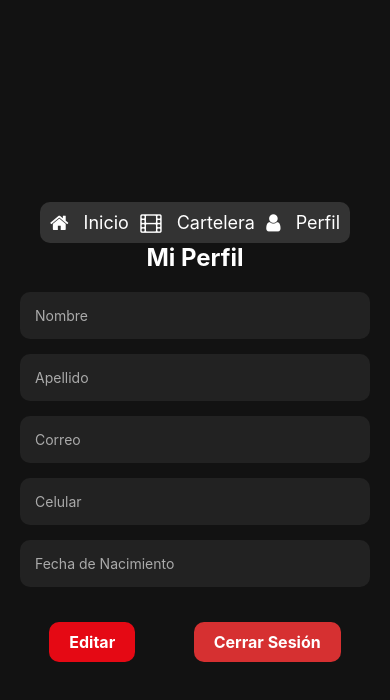
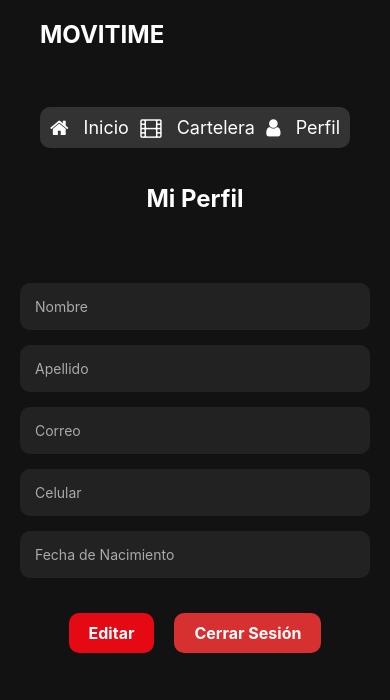
Before and after one commit to Justinarley/Back-Moviee, a React Native app: screen /Profile in a window 390 px wide. Shown: the top 700 px of the page. Built offline with nearby package versions, Linux system fonts and the light colour scheme; no server answers.

Commit message:
Realizacion de mejoras en el app junto con el api, falta realizar el boton de busqueda y el sistema de reserva

```diff
--- a/App.tsx
+++ b/App.tsx
@@ -1,8 +1,8 @@
 import { useState, useEffect } from 'react';
 import { StatusBar } from 'expo-status-bar';
+import AuthNavigator from './navigation/AuthNavigator';
 import { NavigationContainer } from '@react-navigation/native';
 import AsyncStorage from '@react-native-async-storage/async-storage';
-import AuthNavigator from './navigation/AuthNavigator';
 
 export default function App() {
   const [isAuthenticated, setIsAuthenticated] = useState(false);
--- a/components/Menu.tsx
+++ b/components/Menu.tsx
@@ -1,10 +1,9 @@
 import React from 'react';
-import { View, Text, TouchableOpacity, StyleSheet } from 'react-native';
+import Icon from 'react-native-vector-icons/FontAwesome';
 import { useNavigation } from '@react-navigation/native';
 import { StackNavigationProp } from '@react-navigation/stack';
-import Icon from 'react-native-vector-icons/FontAwesome';
+import { View, Text, TouchableOpacity, StyleSheet } from 'react-native';
 
-// Tipos del stack de navegación
 type AuthStackParamList = {
   Profile: undefined;
   Home: undefined;
@@ -56,19 +55,19 @@ const styles = StyleSheet.create({
     borderRadius: 10,
     padding: 10,
     marginHorizontal: 20,
-    flexDirection: 'row', // Cambiado a 'row' para disposición horizontal
-    justifyContent: 'space-between', // Para distribuir de manera equitativa
+    flexDirection: 'row',
+    justifyContent: 'space-between',
   },
   menuItem: {
-    flexDirection: 'row', // Disposición horizontal para el ícono y el texto
-    alignItems: 'center', // Centra los elementos verticalmente
+    flexDirection: 'row',
+    alignItems: 'center',
   },
   menuItemText: {
     color: '#FFF',
     fontSize: 18,
-    marginLeft: 10, // Espacio entre el ícono y el texto
+    marginLeft: 10,
   },
   icon: {
-    paddingRight: 5, // Un pequeño espacio entre el ícono y el texto
+    paddingRight: 5,
   },
 });
--- a/screens/CarteleraScreen.tsx
+++ b/screens/CarteleraScreen.tsx
@@ -10,18 +10,17 @@ import {
   Button as RNButton,
   TouchableOpacity,
 } from 'react-native'
+import Menu from '../components/Menu'
 import { Calendar } from 'react-native-calendars'
 import { useNavigation } from '@react-navigation/native'
 import { StackNavigationProp } from '@react-navigation/stack'
-import Menu from '../components/Menu'
-
 
 type AuthStackParamList = {
   Login: undefined
   Register: undefined
   Home: undefined
   Cartelera: undefined
-};
+}
 
 type CarteleraScreenNavigationProp = StackNavigationProp<AuthStackParamList, 'Cartelera'>
 type HomeScreenNavigationProp = StackNavigationProp<AuthStackParamList, 'Home'>
@@ -35,7 +34,7 @@ const carouselData = [
   { image: require('../assets/Intensamente.jpg'), rating: 'Todo Público', status: 'En cartelera' },
 ]
 
-export default function  CarteleraScreen() {
+export default function CarteleraScreen() {
   const navigation = useNavigation<CarteleraScreenNavigationProp>()
   const homeNavigation = useNavigation<HomeScreenNavigationProp>()
   const [isCalendarVisible, setIsCalendarVisible] = useState(false)
@@ -43,7 +42,7 @@ export default function  CarteleraScreen() {
   const [selectedTab, setSelectedTab] = useState<'cartelera' | 'proximamente'>('cartelera')
   const [searchQuery, setSearchQuery] = useState('')
 
-  const handleCalendarToggle = () => setIsCalendarVisible(!isCalendarVisible);
+  const handleCalendarToggle = () => setIsCalendarVisible(!isCalendarVisible)
 
   const handleDateSelect = (day: any) => {
     setSelectedDate(day.dateString)
@@ -60,8 +59,8 @@ export default function  CarteleraScreen() {
 
   return (
     <View style={styles.container}>
+      {/* Título */}
       <View style={styles.header}>
-        {/* TouchableOpacity envuelve el título para redirigir al Home */}
         <TouchableOpacity onPress={() => navigation.navigate('Home')}>
           <Text style={styles.title}>MOVITIME</Text>
         </TouchableOpacity>
@@ -81,8 +80,9 @@ export default function  CarteleraScreen() {
       <Menu />
 
       {/* Botón para abrir el calendario */}
+      <br />
       <RNButton title="Cuando quieres ver tu película?" onPress={handleCalendarToggle} />
-
+      <br />
       {/* Calendario Modal */}
       <Modal visible={isCalendarVisible} transparent={true} animationType="slide">
         <View style={styles.modalOverlay}>
@@ -127,12 +127,17 @@ const styles = StyleSheet.create({
     flex: 1,
     backgroundColor: '#121212',
     paddingTop: 50,
+    paddingBottom: 20,
   },
   title: {
     fontSize: 24,
     color: '#FFF',
     fontWeight: 'bold',
     marginBottom: 20,
+  },
+  header: {
+    alignItems: 'flex-start',
+    paddingHorizontal: 20,
   },
   tabsContainer: {
     flexDirection: 'row',
@@ -158,10 +163,6 @@ const styles = StyleSheet.create({
     width: 150,
     height: 225,
     borderRadius: 12,
-  },
-  header: {
-    alignItems: 'flex-start',
-    paddingHorizontal: 20,
   },
   movieRating: {
     color: '#FFF',
--- a/screens/LoginScreen.tsx
+++ b/screens/LoginScreen.tsx
@@ -1,11 +1,10 @@
+import axios from 'axios';
 import { useState } from 'react';
-import { View, Text, Image, TextInput, TouchableOpacity, StyleSheet } from 'react-native';
 import { useNavigation } from '@react-navigation/native';
 import { StackNavigationProp } from '@react-navigation/stack';
 import AsyncStorage from '@react-native-async-storage/async-storage';
-import axios from 'axios';
+import { View, Text, Image, TextInput, TouchableOpacity, StyleSheet } from 'react-native';
 
-// Tipos de navegación
 type AuthStackParamList = {
   Login: undefined;
   Register: undefined;
@@ -18,7 +17,7 @@ type LoginScreenProps = {
 
 type LoginScreenNavigationProp = StackNavigationProp<AuthStackParamList, 'Login'>;
 
-export default function LoginScreen({ setIsAuthenticated }: LoginScreenProps) { // Recibiendo setIsAuthenticated
+export default function LoginScreen({ setIsAuthenticated }: LoginScreenProps) {
   const navigation = useNavigation<LoginScreenNavigationProp>();
   console.log('LoginScreen renderizado');
   const [correo, setCorreo] = useState('');
@@ -35,7 +34,7 @@ export default function LoginScreen({ setIsAuthenticated }: LoginScreenProps) {
         const { token } = response.data;
         await AsyncStorage.setItem('authToken', token);
         console.log('Token almacenado:', token);
-        setIsAuthenticated(true); // Actualizar el estado de autenticación
+        setIsAuthenticated(true);
         navigation.navigate('Home');
       }
     } catch (error) {
@@ -54,7 +53,7 @@ export default function LoginScreen({ setIsAuthenticated }: LoginScreenProps) {
       <TextInput
         value={correo}
         onChangeText={setCorreo}
-        placeholder="Correo"
+        placeholder="Correo electrónico"
         placeholderTextColor="#AAA"
         style={styles.input}
       />
--- a/screens/ProfileScreen.tsx
+++ b/screens/ProfileScreen.tsx
@@ -1,10 +1,10 @@
+import axios from 'axios';
+import Menu from '../components/Menu';
 import React, { useState, useEffect } from 'react';
+import { useNavigation } from '@react-navigation/native';
+import { StackNavigationProp } from '@react-navigation/stack';
+import AsyncStorage from '@react-native-async-storage/async-storage';
 import { View, Text, TextInput, TouchableOpacity, StyleSheet, Alert } from 'react-native';
-import { useNavigation } from '@react-navigation/native';
-import AsyncStorage from '@react-native-async-storage/async-storage';
-import axios from 'axios';
-import { StackNavigationProp } from '@react-navigation/stack';
-import Menu from '../components/Menu';
 
 type AuthStackParamList = {
   Profile: undefined;
@@ -28,14 +28,13 @@ export default function ProfileScreen() {
     const fetchUserData = async () => {
       try {
         const token = await AsyncStorage.getItem('authToken');
-        console.log('Token:', token);  // Verifica que el token esté disponible
         const response = await axios.get('http://localhost:8080/api-users/profile', {
           headers: { Authorization: `Bearer ${token}` },
         });
-        console.log('Usuario registrado:', response.data);  // Verifica la respuesta
-        setUserData(response.data); // Aquí se setea todo el objeto del usuario
+        setUserData(response.data);
       } catch (error) {
         console.error('Error fetching user data', error);
+        Alert.alert('Error', 'Hubo un problema al cargar los datos');
       }
     };
     fetchUserData();
@@ -48,7 +47,7 @@ export default function ProfileScreen() {
         await axios.put('http://localhost:8080/api-users/profile', userData, {
           headers: { Authorization: `Bearer ${token}` },
         });
-        setIsEditing(false); // Deshabilitar edición
+        setIsEditing(false);
         Alert.alert('Éxito', 'Datos actualizados correctamente');
       }
     } catch (error) {
@@ -63,10 +62,16 @@ export default function ProfileScreen() {
   };
 
   return (
-
     <View style={styles.container}>
+      <View style={styles.header}>
+        <Text style={styles.title}>MOVITIME</Text>
+      </View>
+      <br />
       <Menu />
+      <br />
+      <br />
       <Text style={styles.title}>Mi Perfil</Text>
+      <View style={styles.form}>
         <TextInput
           value={userData.nombre}
           editable={isEditing}
@@ -102,6 +107,7 @@ export default function ProfileScreen() {
           onChangeText={(value) => setUserData({ ...userData, fechaNacimiento: value })}
           style={[styles.input, !isEditing && styles.inputDisabled]}
         />
+      </View>
 
       <View style={styles.buttonContainer}>
         {isEditing ? (
@@ -126,7 +132,11 @@ const styles = StyleSheet.create({
     flex: 1,
     backgroundColor: '#121212',
     padding: 20,
-    justifyContent: 'center',
+    justifyContent: 'flex-start',
+  },
+  header: {
+    alignItems: 'flex-start',
+    paddingHorizontal: 20,
   },
   title: {
     fontSize: 24,
@@ -134,6 +144,12 @@ const styles = StyleSheet.create({
     fontWeight: 'bold',
     textAlign: 'center',
     marginBottom: 20,
+  },
+  form: {
+    width: '100%',
+    maxWidth: 400,
+    alignSelf: 'center',
+    marginTop: 50,
   },
   input: {
     backgroundColor: '#333',
@@ -149,25 +165,29 @@ const styles = StyleSheet.create({
   buttonContainer: {
     marginTop: 20,
     flexDirection: 'row',
-    justifyContent: 'space-around',
+    justifyContent: 'center',
+    alignItems: 'center',
   },
   buttonEdit: {
     backgroundColor: '#E50914',
     borderRadius: 10,
     paddingVertical: 10,
     paddingHorizontal: 20,
+    marginHorizontal: 10,
   },
   buttonSave: {
     backgroundColor: '#00B894',
     borderRadius: 10,
     paddingVertical: 10,
     paddingHorizontal: 20,
+    marginHorizontal: 10,
   },
   buttonLogout: {
     backgroundColor: '#D63031',
     borderRadius: 10,
     paddingVertical: 10,
     paddingHorizontal: 20,
+    marginHorizontal: 10,
   },
   buttonText: {
     color: '#FFF',
--- a/screens/RegisterScreen.tsx
+++ b/screens/RegisterScreen.tsx
@@ -1,8 +1,8 @@
+import axios from 'axios'
 import { useState } from 'react'
-import { View, Text, ScrollView, TextInput, TouchableOpacity, StyleSheet, Alert } from 'react-native'
 import { useNavigation } from '@react-navigation/native'
 import { StackNavigationProp } from '@react-navigation/stack'
-import axios from 'axios'
+import { View, Text, ScrollView, TextInput, TouchableOpacity, StyleSheet, Alert } from 'react-native'
 
 type AuthStackParamList = {
     Login: undefined
```
Also changed, not shown: navigation/AuthNavigator.tsx (+5 -6 lines), screens/HomeScreen.tsx (+23 -7 lines). Lines whose indentation alone changed are shown as unchanged.
